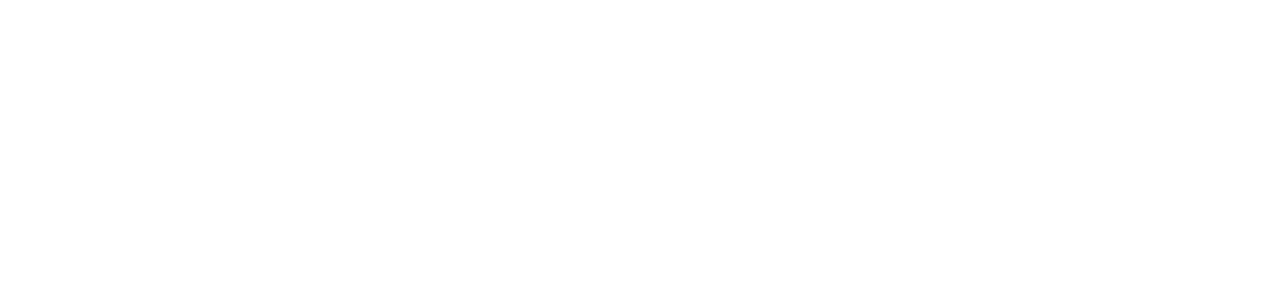
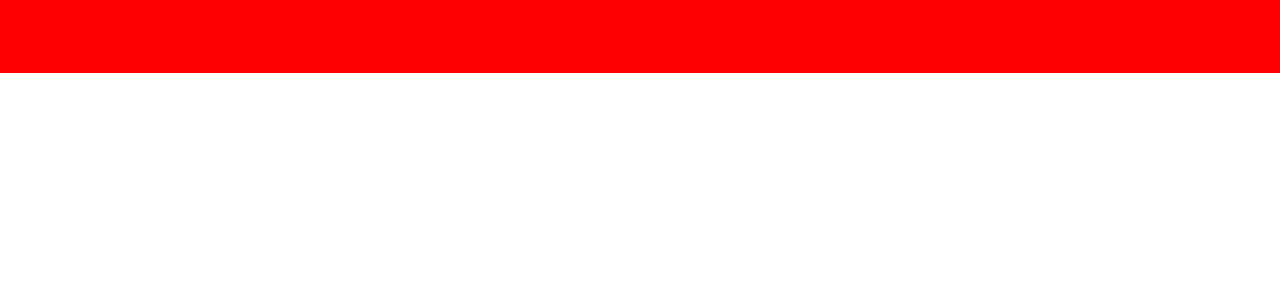
Before and after one commit to vinsssten/paint-socket, a React app: page /singledrawing in a window 1280 px wide. Shown: the top 300 px of the page. Built offline with nearby package versions, Linux system fonts and the light colour scheme.

Commit message:
add first styled components

```diff
--- a/src/components/LocalDrawingPage/SingleDrawingPage.css
+++ /dev/null
@@ -1,12 +0,0 @@
-.singleDrawing_mainContainer {
-    width: 100vw;
-    height: 100vh;
-    display: grid;
-    grid-auto-columns: 1fr;
-    grid-template-columns: 1fr;
-    grid-template-rows: 0.1fr 1fr;
-    gap: 0px 0px;
-    grid-template-areas:
-      "toolbox"
-      "canvasContainer";
-}
--- a/src/components/LocalDrawingPage/SingleDrawingPage.tsx
+++ b/src/components/LocalDrawingPage/SingleDrawingPage.tsx
@@ -1,11 +1,26 @@
 import React from 'react'
-import './SingleDrawingPage.css'
+import styled from 'styled-components'
+import ToolboxDrawing from '../ToolboxDrawing/ToolboxDrawing'
+// import './SingleDrawingPage.css'
+
+const PageContainer = styled.div`
+    width: 100vw;
+    height: 100vh;
+    display: grid;
+    grid-auto-columns: 1fr;
+    grid-template-columns: 1fr;
+    grid-template-rows: 0.1fr 1fr;
+    gap: 0px 0px;
+    grid-template-areas:
+      "toolbox"
+      "canvasContainer";
+`
 
 function SingleDrawingPage() {
     return (
-        <div className='singleDrawing_mainContainer'>
-
-        </div>
+        <PageContainer className='singleDrawing_mainContainer'>
+            <ToolboxDrawing />
+        </PageContainer>
     )
 }
 
--- a/src/components/ToolboxDrawing/ToolboxDrawing.css
+++ /dev/null
@@ -1,4 +0,0 @@
-.toolbox_container {
-    grid-area: toolbox;
-    display: flex;
-}
--- a/src/components/ToolboxDrawing/ToolboxDrawing.tsx
+++ b/src/components/ToolboxDrawing/ToolboxDrawing.tsx
@@ -1,11 +1,19 @@
 import React from 'react'
-import './ToolboxDrawing.css'
+import styled from 'styled-components'
+
+const ToolboxContainer = styled.div`
+    grid-area: toolbox;
+    display: flex;
+    width: 100%;
+    height: 100%;
+    background-color: red;
+`
 
 function ToolboxDrawing() {
     return (
-        <div className='toolbox_container'>
+        <ToolboxContainer className='toolbox_container'>
 
-        </div>
+        </ToolboxContainer>
     )
 }
 
--- /dev/null
+++ b/src/lib/models/styles.ts
@@ -0,0 +1 @@
+type Theme = 'dark' | 'light'
--- a/src/store/store.ts
+++ b/src/store/store.ts
@@ -0,0 +1 @@
+import
```
